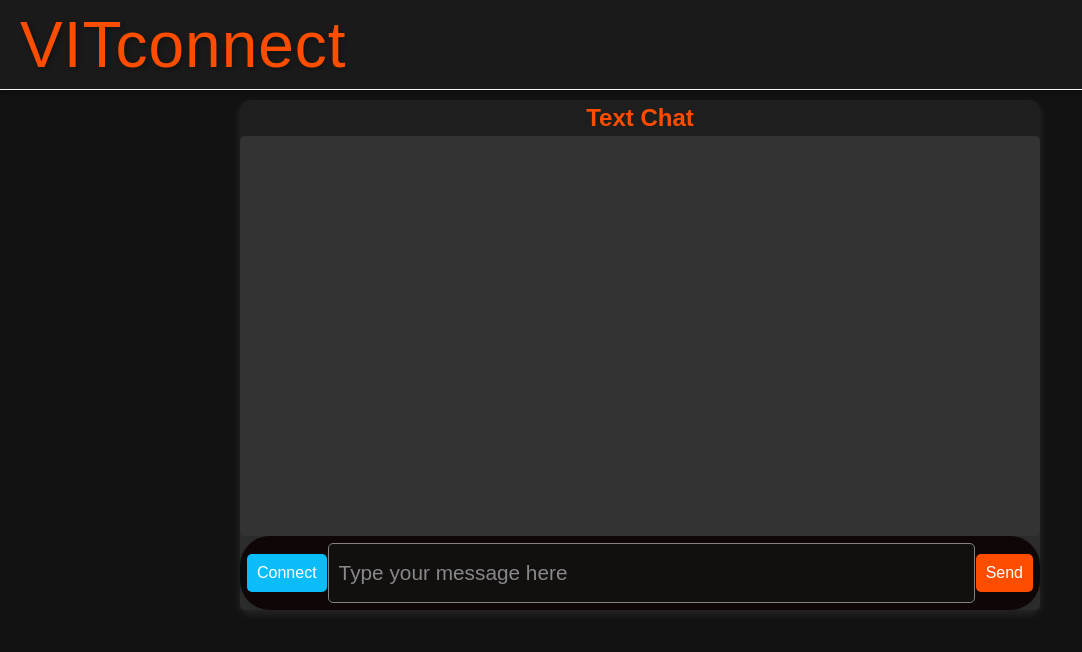
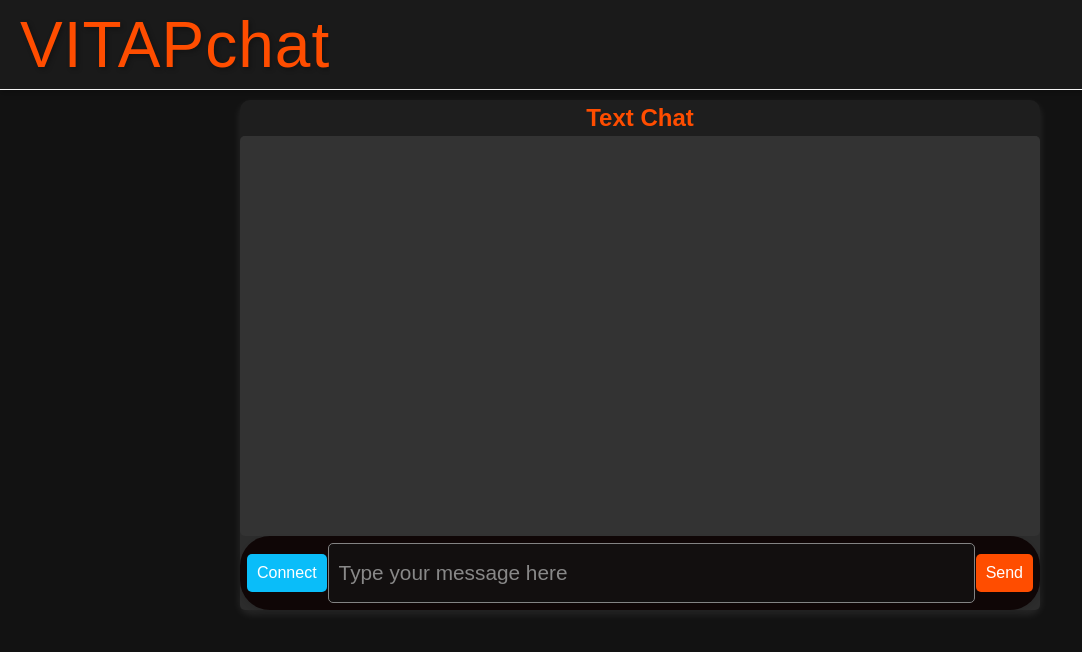
Before and after one commit to SaiChara17/Vitorangechat, a website: page public/text.html in a window 1280 px wide. Shown: the whole page, without its empty margins (0-1082 px from the left). Drawn offline with nearby package versions, Linux system fonts and the light colour scheme; a web font is replaced by a local one.

Commit message:
Update text.html

```diff
--- a/public/text.html
+++ b/public/text.html
@@ -255,7 +255,7 @@ body {
 
 <header class="header">
     <div class="branding">
-        <h1 class="Orange-text">VITconnect</h1>
+        <h1 class="Orange-text">VITAPchat</h1>
     </div>
 
 
```
